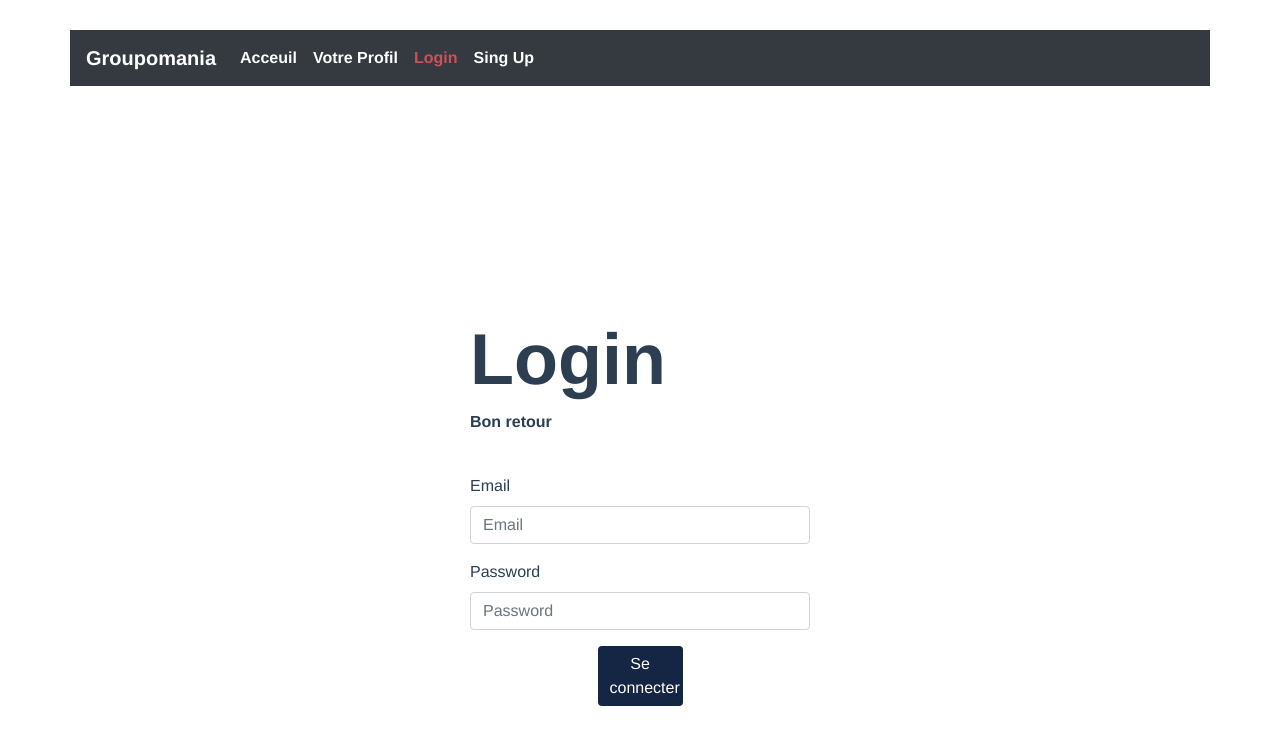
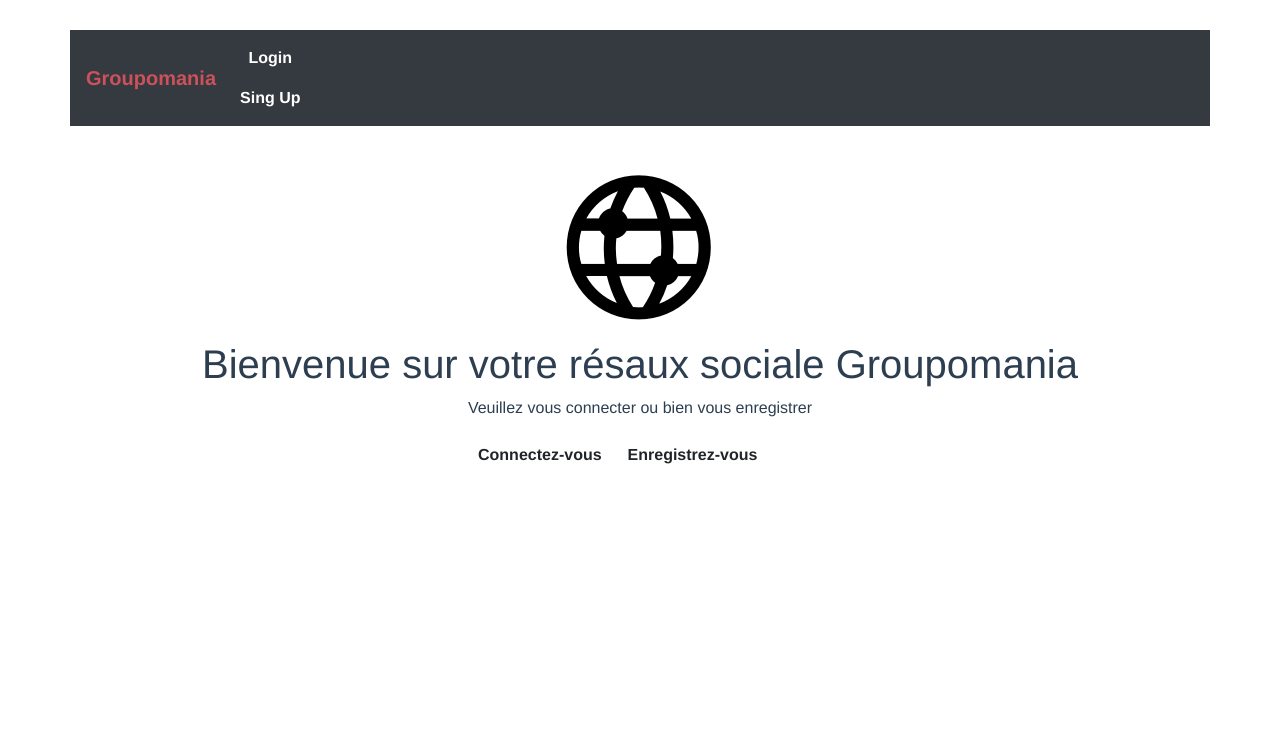
Before and after one commit to Sandrine-dev/OpenClassroomProject7, a Vue app in the folder frontend/: page /#/ in a window 1280 px wide. Before the commit this address led to /#/login. Shown: the top 744 px of the page. Built offline with nearby package versions, Linux system fonts and the light colour scheme.

Commit message:
mise en place de la barre de navigation

```diff
--- a/frontend/src/App.vue
+++ b/frontend/src/App.vue
@@ -17,15 +17,27 @@ import HeaderPage from '@/components/HeaderPage.vue';
 
 
 
-
-
 export default {
   name: 'Home',
 
   components: {
     headerPage: HeaderPage,
     },
+
+    computed: {
+        isLoggedIn: function() {
+          return this.$store.getters.isLoggedIn;
+        }
+      },
+      methods: {
+        logout: function() {
+          this.$store.dispatch("logout").then(() => {
+            this.$router.push("login");
+          });
+        }
+      }
 }
+
 </script>
 
 <style lang="scss">
@@ -40,6 +52,12 @@ export default {
 #nav {
   padding: 30px;
 
+  .logout{
+    font-weight: bold;
+    color: white;//#152544;
+
+  }
+
   a {
     font-weight: bold;
     color: white;//#152544;
--- a/frontend/src/components/HeaderPage.vue
+++ b/frontend/src/components/HeaderPage.vue
@@ -3,24 +3,31 @@
     <div class="container">
       <div class="row">
         <nav class= "col navbar navbar-expand-lg bg-dark navbar-dark">
-          <router-link to="/" class="navbar-brand">Groupomania</router-link>
+          <router-link to="/" class="navbar-brand Groupomania">Groupomania</router-link>
           <button class="navbar-toggler" type="button" data-toggle="collapse" data-target="#navbarContent">
             <span class="navbar-toggler-icon"></span>
           </button>
           <div id="navbarContent" class="collapse navbar-collapse">
             <ul class="navbar-nav">
+              <div v-if="isLoggedIn">
                 <li class="nav-item">
                   <router-link to="/" class="nav-link">Acceuil</router-link>
                 </li>
                 <li class="nav-item">
                   <router-link to="/about" class="nav-link">Votre Profil</router-link>
                 </li>
+                <li @click="logout" class="nav-item">
+                  <p class="nav-link logout">Déconnexion</p>
+                </li>
+              </div>
+              <div v-else>
                 <li class="nav-item">
-                <router-link to= "login" class="nav-link">Login</router-link>
+                  <router-link to="login" class="nav-link">Login</router-link>
                 </li>
                 <li class="nav-item">
                   <router-link to="/signup" class="nav-link">Sing Up</router-link>
                 </li>
+              </div>
             </ul>
           </div>
         </nav>
@@ -32,11 +39,28 @@
 <script>
 export default {
   name: "HeaderPage",
+
+  computed: {
+    isLoggedIn: function () {
+      return this.$store.getters.isLoggedIn;
+    },
+  },
+  methods: {
+    logout: function () {
+      this.$store.dispatch("logout").then(() => {
+        this.$router.push("/");
+      });
     }
 
+  }
+}
 
 </script>
 
-<style>
+<style lang="scss">
+.logout{
+  font-weight: bold;
+  color: white;
+}
 
 </style>
--- a/frontend/src/views/Home.vue
+++ b/frontend/src/views/Home.vue
@@ -1,16 +1,20 @@
 <template>
   <div class="home">
 
+    <img alt="Groupomania logo" src="../assets/logo.png">
+    <h1> Bienvenue sur votre résaux sociale Groupomania</h1>
+    <p>Veuillez vous connecter ou bien vous enregistrer</p>
+
+    <div class= "row justify-content-center">
+      <div class= "col-lg-4">
+        <div class= "bg-white text-left">
+          <router-link to="login" class="font-weight-bold btn">Connectez-vous</router-link>
+          <router-link to="signup/" class="font-weight-bold btn">Enregistrez-vous</router-link>
+        </div>
+      </div>
+    </div>
 
 
-
-    <img alt="Groupomania logo" src="../assets/logo.png">
-    <h1> Bienvenue sur votre résaux sociale Groupomania</h1>
-    <router-link to="login">Connectez-vous</router-link>
-    <router-link to="signup/">Enregistrez-vous</router-link>
-
-
-    <input type="button" value="Logout" @click="logout" />
   </div>
 </template>
 
@@ -20,23 +24,4 @@
 
 
 
-
-export default {
-
-  async created() {
-    if (!this.$store.getters.isLoggedIn) {
-      this.$router.push('login');
-    }
-
-  },
-  methods: {
-    logout() {
-      this.$store.dispatch('logout');
-      this.$router.push('login');
-    }
-  }
-};
-
-
-
 </script>
```
Lines whose indentation alone changed are shown as unchanged.
